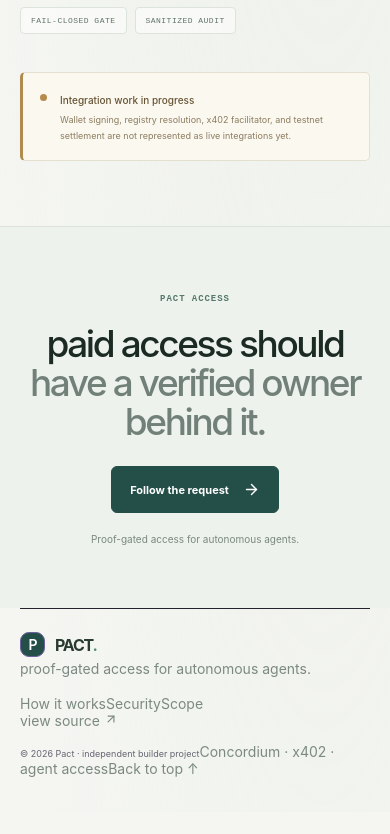
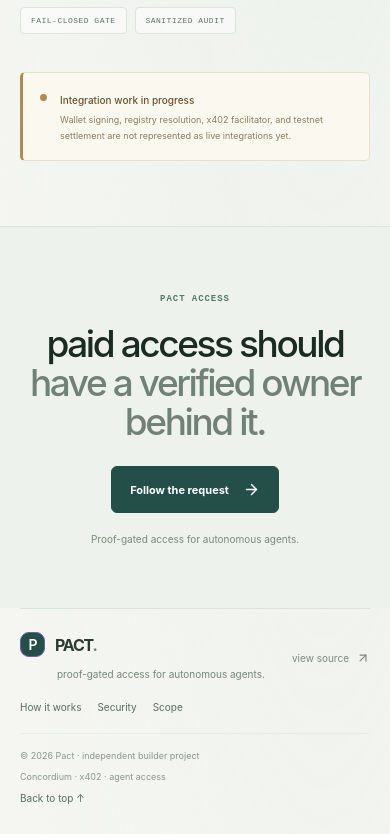
Before and after one commit to Tajudeeen/pact, a React (Vite) app: page / in a window 390 px wide. Shown: the part 3610-4444 px from the top of the page. Before the commit the page ends 4422 px from the top, so only its background shows below. Built offline with nearby package versions, Linux system fonts and the light colour scheme; no server answers.

Commit message:
style(ui): finish splash and footer responsive layouts

```diff
--- a/src/identity.css
+++ b/src/identity.css
@@ -1888,3 +1888,139 @@ body {
 @media (prefers-reduced-motion: reduce) {
   .access-button, .access-flow-card-line, .access-nav-cta { transition: none; }
 }
+
+
+/* Brand intro and expanded footer */
+.access-splash {
+  position: fixed;
+  inset: 0;
+  z-index: 10000;
+  display: grid;
+  place-content: center;
+  justify-items: center;
+  gap: 22px;
+  background: #f8faf7;
+  color: #1c2c24;
+  animation: access-splash-exit .42s ease 0.78s both;
+}
+.access-splash-lockup {
+  display: flex;
+  align-items: center;
+  gap: 12px;
+  animation: access-splash-arrive .55s cubic-bezier(.2,.8,.2,1) both;
+}
+.access-splash-mark {
+  width: 44px;
+  height: 44px;
+  display: grid;
+  place-items: center;
+  border-radius: 11px;
+  background: #1e3328;
+  color: #f8faf7;
+  font-size: 23px;
+  font-weight: 650;
+  letter-spacing: -.08em;
+}
+.access-splash-word {
+  font-size: 29px;
+  font-weight: 650;
+  letter-spacing: -.075em;
+}
+.access-splash-word span { color: #6b9b78; }
+.access-splash-progress {
+  width: 118px;
+  height: 2px;
+  overflow: hidden;
+  background: #e1e8e0;
+}
+.access-splash-progress span {
+  display: block;
+  width: 42%;
+  height: 100%;
+  background: #6b9b78;
+  animation: access-splash-progress 1s cubic-bezier(.65,0,.35,1) both;
+}
+.access-splash > p {
+  margin: 0;
+  color: #829087;
+  font: 8px var(--mono);
+  letter-spacing: .16em;
+}
+.access-footer {
+  display: block;
+  max-width: 1184px;
+  margin: 0 auto;
+  padding: 28px 0 22px;
+  border-top: 1px solid var(--access-line);
+}
+.access-footer-top {
+  display: grid;
+  grid-template-columns: 1fr 1fr auto;
+  align-items: center;
+  gap: 28px;
+}
+.access-footer-brand p {
+  margin: 9px 0 0 37px;
+  color: #77857b;
+  font-size: 10px;
+}
+.access-footer-nav {
+  display: flex;
+  flex-wrap: wrap;
+  gap: 22px;
+}
+.access-footer-nav a,
+.access-footer-source,
+.access-footer-bottom a {
+  color: #596b60;
+  font-size: 10px;
+  transition: color .2s ease;
+}
+.access-footer-nav a:hover,
+.access-footer-source:hover,
+.access-footer-bottom a:hover { color: #2f7650; }
+.access-footer-source {
+  display: inline-flex;
+  align-items: center;
+  gap: 7px;
+}
+.access-footer-bottom {
+  display: flex;
+  justify-content: space-between;
+  align-items: center;
+  gap: 18px;
+  margin-top: 24px;
+  padding-top: 16px;
+  border-top: 1px solid #e8ede7;
+}
+.access-footer-bottom small,
+.access-footer-bottom span {
+  color: #8a968d;
+  font-size: 9px;
+}
+@keyframes access-splash-arrive {
+  from { opacity: 0; transform: translateY(8px) scale(.97); }
+  to { opacity: 1; transform: translateY(0) scale(1); }
+}
+@keyframes access-splash-progress {
+  from { transform: translateX(-110%); }
+  to { transform: translateX(240%); }
+}
+@keyframes access-splash-exit {
+  to { opacity: 0; visibility: hidden; }
+}
+@media (max-width: 900px) {
+  .access-footer { margin-left: 28px; margin-right: 28px; }
+  .access-footer-top { grid-template-columns: 1fr auto; }
+  .access-footer-nav { grid-column: 1 / -1; grid-row: 2; }
+}
+@media (max-width: 620px) {
+  .access-footer { margin: 0 20px; padding: 23px 0 30px; }
+  .access-footer-top { grid-template-columns: 1fr auto; gap: 18px 12px; }
+  .access-footer-nav { gap: 16px; }
+  .access-footer-bottom { align-items: flex-start; flex-direction: column; gap: 10px; margin-top: 20px; }
+}
+@media (prefers-reduced-motion: reduce) {
+  .access-splash { animation: none; }
+  .access-splash-lockup, .access-splash-progress span { animation: none; }
+}
```
